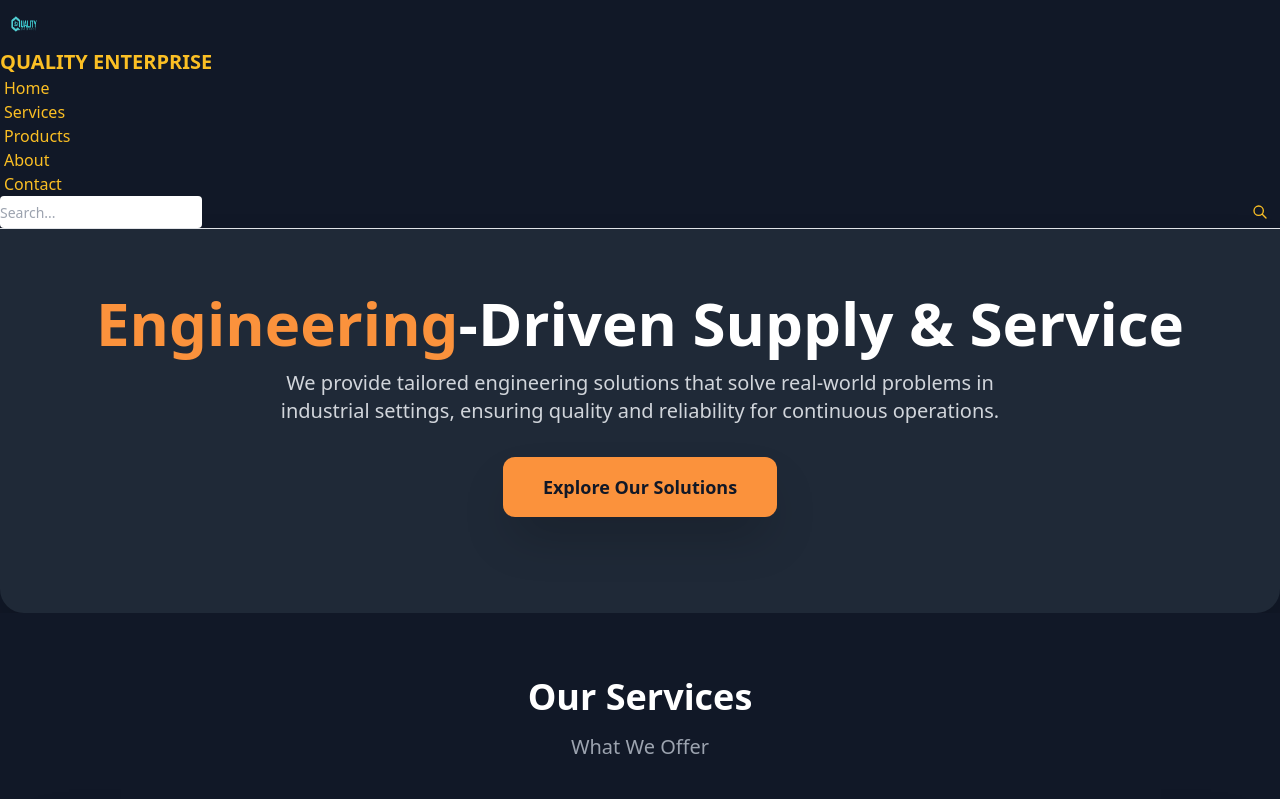
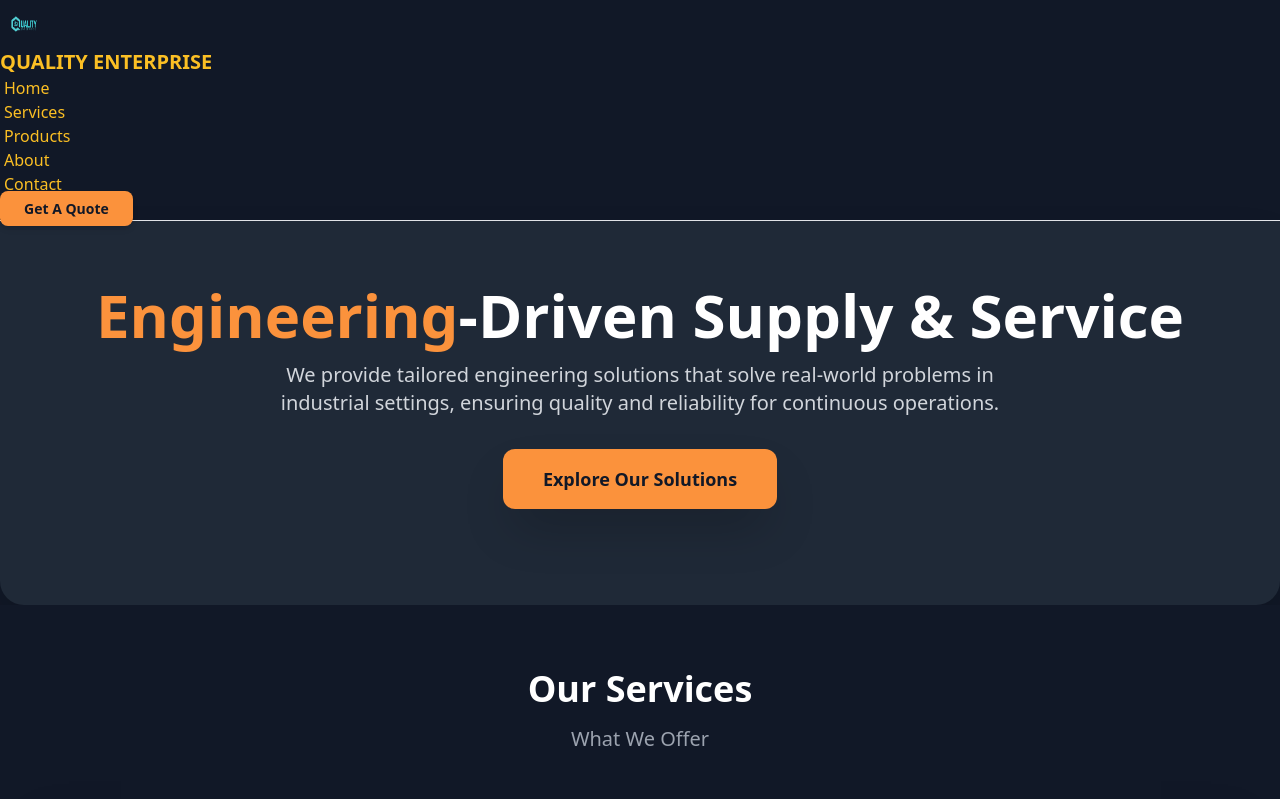
Before and after one commit to Mahin01/Quality_Enterprise, a React (Vite) app: page / in a window 1280 px wide. Shown: the top 799 px of the page. Built offline with nearby package versions, Linux system fonts and the light colour scheme.

Commit message:
Get quote button added on the navbar

```diff
--- a/src/Pages/Shared/Header/NavBar.jsx
+++ b/src/Pages/Shared/Header/NavBar.jsx
@@ -63,21 +63,8 @@ const NavBar = () => {
                 </div>
 
                 <div className="navbar-end gap-4">
-                    <div className="form-control">
-                        <div className="relative">
-                            {/* - input input-bordered: Change the 'input' class (which controls color) to be theme-relevant.
-                                - text-sm: Change the text color if needed (e.g., 'text-white' for dark theme).
-                            */}
-                            <input type="search" name="q" className="input input-bordered text-sm rounded w-24 md:w-auto h-8 outline-none focus:outline-none" placeholder="Search..." autoComplete="off" />
-                            <span className="absolute inset-y-0 right-0 flex items-center pr-2">
-                                {/* - button type="submit": Add a color class to the button/icon if it doesn't stand out (e.g., 'text-gray-300').
-                                */}
-                                <button type="submit" className="p-1">
-                                <svg fill="none" stroke="currentColor" strokeLinecap="round" strokeLinejoin="round" strokeWidth="2" viewBox="0 0 24 24" className="w-4 h-4"><path d="M21 21l-6-6m2-5a7 7 0 11-14 0 7 7 0 0114 0z"></path></svg>
-                                </button>
-                            </span>
-                        </div>
-                    </div>
+                    <a href="#quote" className="px-6 py-2 text-sm font-bold text-gray-900 bg-orange-400 rounded-lg shadow-md hover:bg-orange-500 transform hover:scale-105 transition duration-300"> Get A Quote
+                    </a>
                 </div>
             </div>
         </>
```
